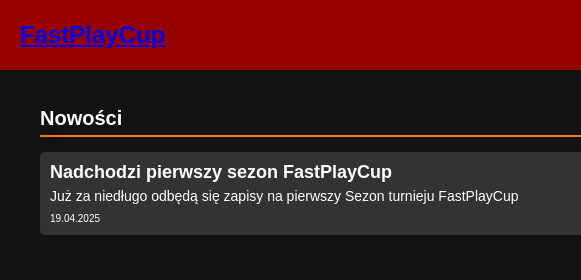
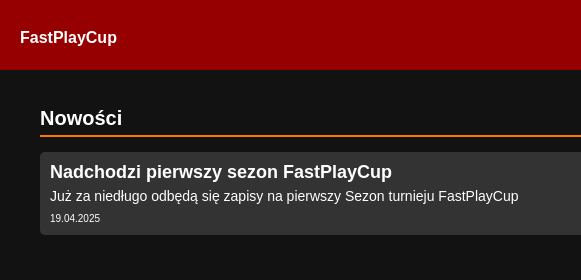
Before and after one commit to Bl4sev9/FastPlayCup, a plain HTML site: page index.html in a window 1280 px wide. Shown: the top 280 px of the page, 0-581 px from the left. Drawn offline with Linux system fonts and the light colour scheme.

Commit message:
Update index.html

```diff
--- a/index.html
+++ b/index.html
@@ -29,7 +29,10 @@
       align-items: center;
       height: 40px;
     }
-
+    header a {
+            color: white;
+      text-decoration: none;
+      font-size: 16px;}
     header h3 {
       color: WHITE;
       margin: 0;
```
